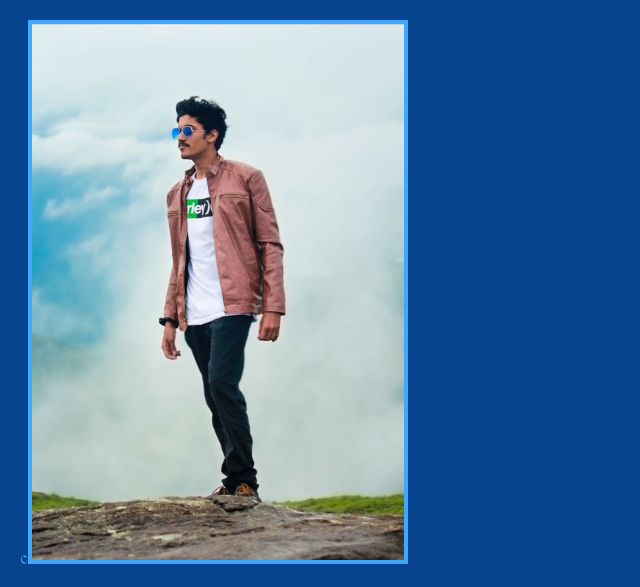
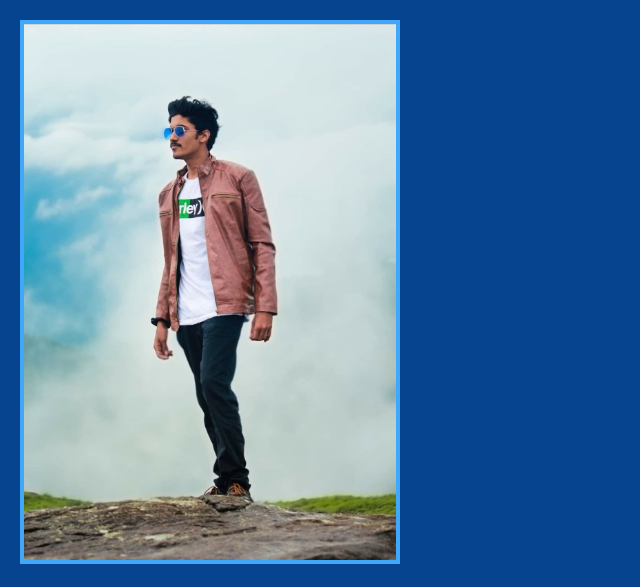
Before and after one commit to Sabarriish/Personal-Website, a website built with Vite: page index.html in a window 1280 px wide. Shown: the top 587 px of the page, without its empty margins (0-640 px from the left). Built offline with nearby package versions, Linux system fonts and the light colour scheme; a web font is replaced by a local one.

Commit message:
Update index.html

```diff
--- a/index.html
+++ b/index.html
@@ -11,7 +11,7 @@
         Write the HTML for your personal website.
         -->
 
-       c<img src="IMG_20200401_172014.JPG" align="centre">
+       <centre></centre><img src="IMG_20200401_172014.JPG">
 
 
         <h1>Hi, my name is Sabarish Gireesh</h1>
```
